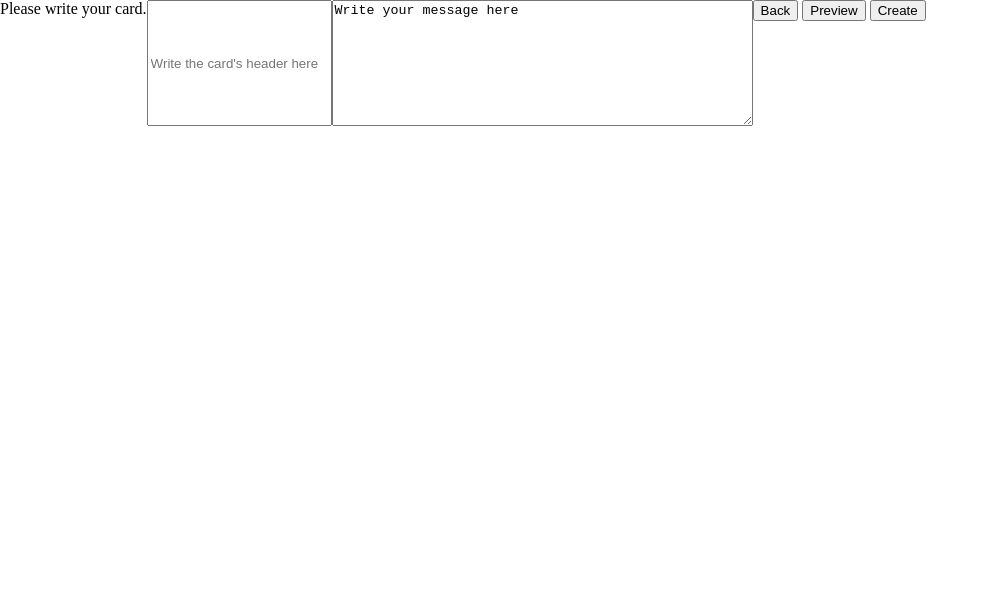
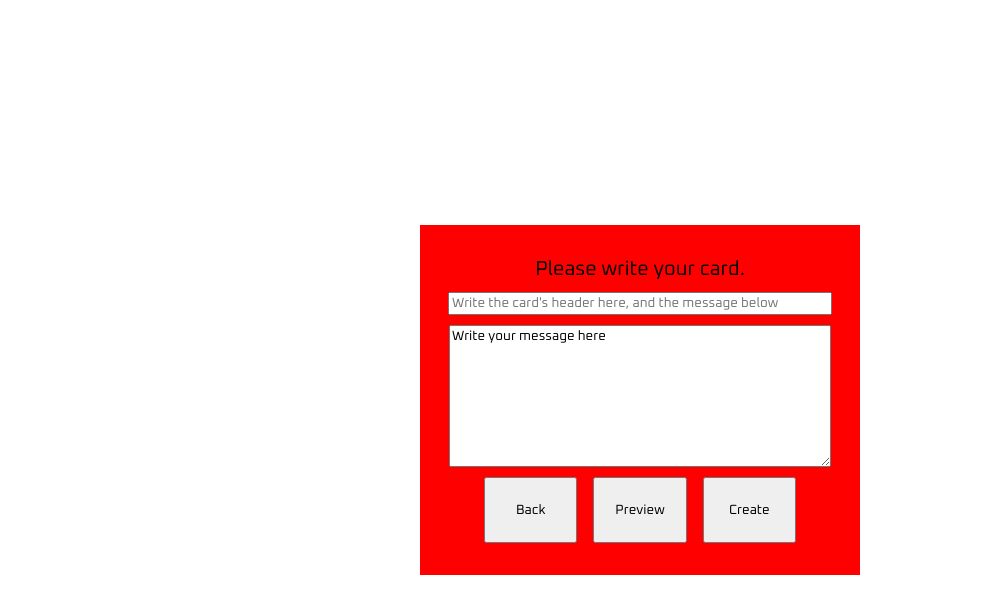
Before and after one commit to jenboc/virtual-card, a plain HTML site: page index.html in a window 1280 px wide. Both pictures are taken after a click on the button "Create". Shown: the whole page, without its empty margins (0-989 px from the left). Drawn offline with Linux system fonts and the light colour scheme.

Commit message:
Positioning

```diff
--- a/css/index.css
+++ b/css/index.css
@@ -1 +1,63 @@
 /* STYLES SPECIFIC TO INDEX.HTML */
+@import url('https://fonts.googleapis.com/css2?family=Oxanium&display=swap');
+
+.container {
+    display: flex;
+    height: 100%;
+    justify-content: center;
+    align-items: center;
+}
+
+button, span, input, textarea {
+    font-family: 'Oxanium', monospace;
+}
+
+input, textarea {
+    font-size: 10pt;
+}
+
+.menu {
+    display: flex;
+    flex-direction: column;
+    justify-content: center;
+    align-items: center;
+    gap: 10px;
+
+    padding: 2em;
+
+    background-color: red;
+}
+
+#main-menu {
+    width: 20%;
+    height: 20%;
+}
+
+#main-menu span {
+    font-size: 25pt;
+}
+
+#main-menu button {
+    width: 50%;
+    height: 25%;
+}
+
+.instruction {
+    font-size: 15pt;
+}
+
+#header-text, #message-text {
+    width: 100%;
+}
+
+.button-container {
+    display: flex;
+    flex-direction: row;
+    gap: 1em;
+}
+
+.button-container button {
+    width: 7em;
+    height: 5em;
+    font-size: 10pt;
+}
--- a/index.html
+++ b/index.html
@@ -9,12 +9,13 @@
     </head>
     <body>
         <div class="container">
-            <div id="main-menu">
+            <div class="menu" id="main-menu">
+                <span>Virtual Card</span>
                 <button onclick="showMenu(createMenu);">Create</button>
                 <button onclick="showMenu(loadMenu);">Load</button>
             </div>
 
-            <div id="load-menu">
+            <div class="menu" id="load-menu">
                 <span class="instruction">Please enter the code you were given:</span>
                 <textarea id="load-code" cols="50" rows="8"></textarea>
 
@@ -24,9 +25,9 @@
                 </div>
             </div>
 
-            <div id="create-menu">
+            <div class="menu" id="create-menu">
                 <span class="instruction">Please write your card.</span>
-                <input id="header-text" type="text" placeholder="Write the card's header here"/>
+                <input id="header-text" type="text" placeholder="Write the card's header here, and the message below"/>
                 <textarea id="message-text" cols="50" rows="8">Write your message here</textarea>
 
                 <div class="button-container">
@@ -36,7 +37,7 @@
                 </div>
             </div>
 
-            <div id="create-result">
+            <div class="menu" id="create-result">
 
             </div>
         </div>
```
